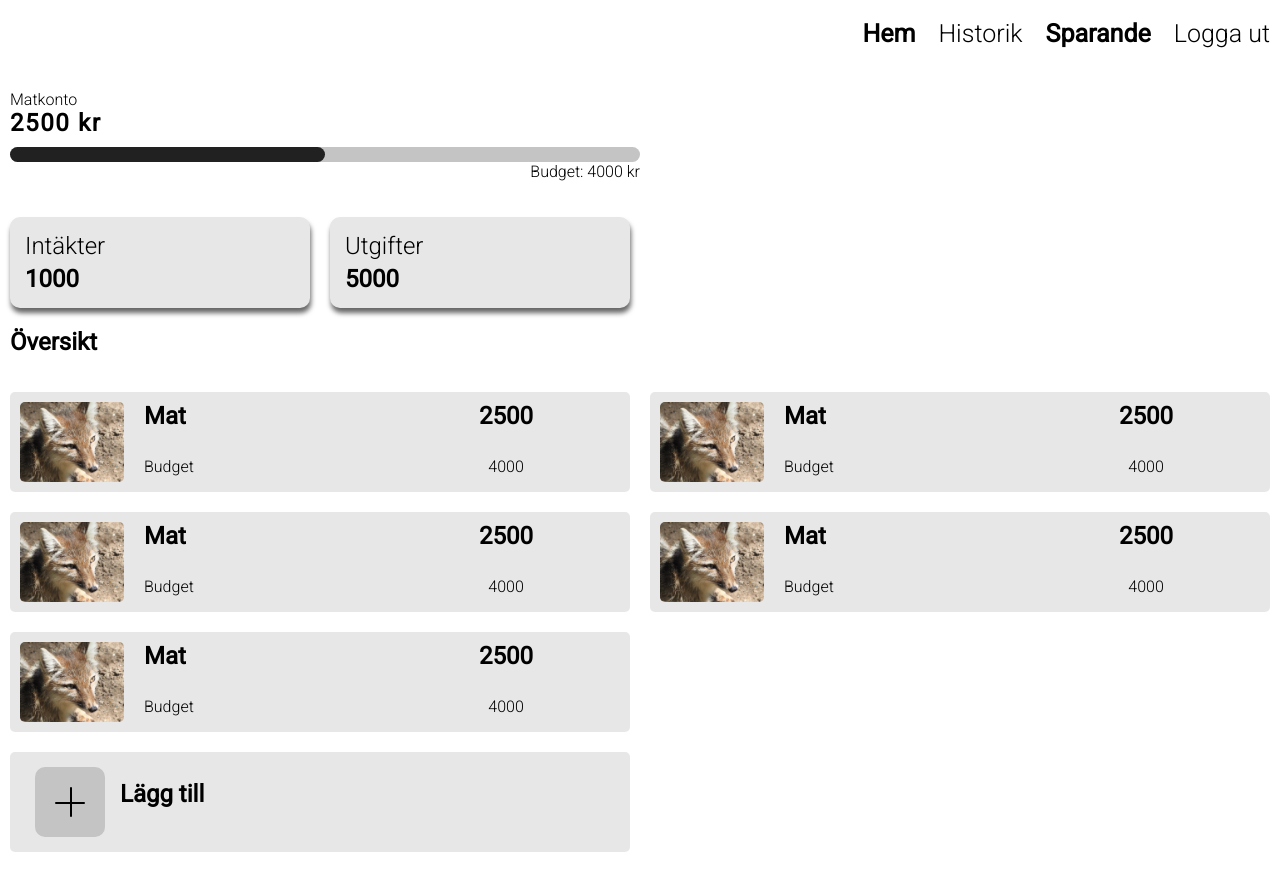
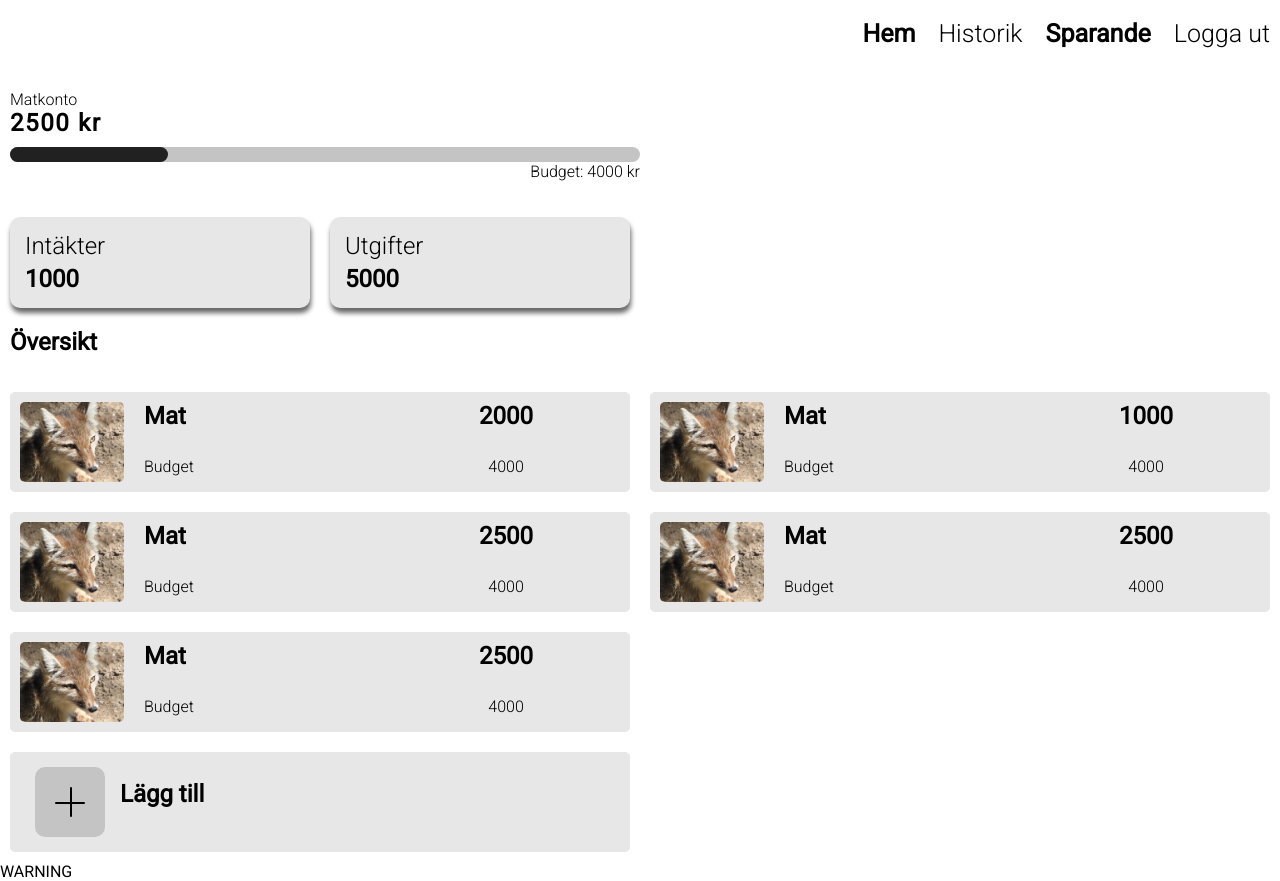
Before and after one commit to Markus-Simonsen-ITHS/JavaScript-med-ramverk-laboration-3, a Vue app in the folder deg/: page /#/ in a window 1280 px wide. Built offline with nearby package versions, Linux system fonts and the light colour scheme; no server answers.

Commit message:
Added a temporary warning function as a comment

```diff
--- a/deg/src/views/HomeView.vue
+++ b/deg/src/views/HomeView.vue
@@ -9,12 +9,12 @@
         categories: [
           {
             name: 'Mat',
-            amountSpent: 2500,
+            amountSpent: 2000,
             budget: 4000
           },
           {
             name: 'Mat',
-            amountSpent: 2500,
+            amountSpent: 1000,
             budget: 4000
           },
           {
@@ -54,8 +54,8 @@
     computed: {
       // Calculates percentage of the budget, used in progress-bar as width
       calculateExpenseProgress() {
-        const budget = 4000
-        const spent = 2000
+        const spent = this.categories[1].amountSpent
+        const budget = this.categories[1].budget
         const progress = (100 * spent) / budget
         return progress + '%'
       }
@@ -106,6 +106,14 @@
       <p>Lägg till</p>
     </li>
   </ul>
+  <div
+    v-if="
+      (100 * categories[1].amountSpent) / categories[1].budget === 50 ||
+      (100 * categories[1].amountSpent) / categories[1].budget === 25
+    "
+  >
+    WARNING
+  </div>
 </template>
 
 <style scoped>
```
